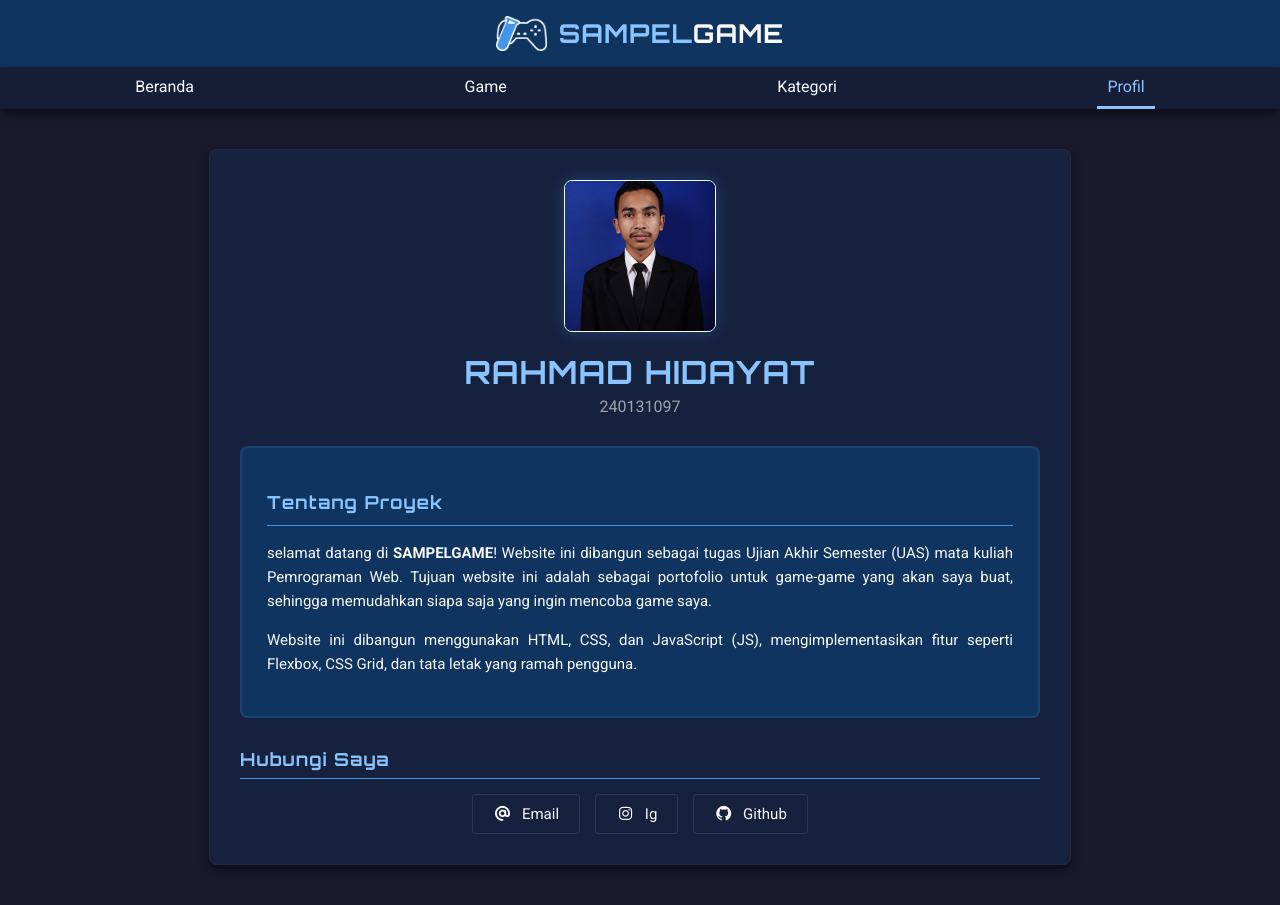
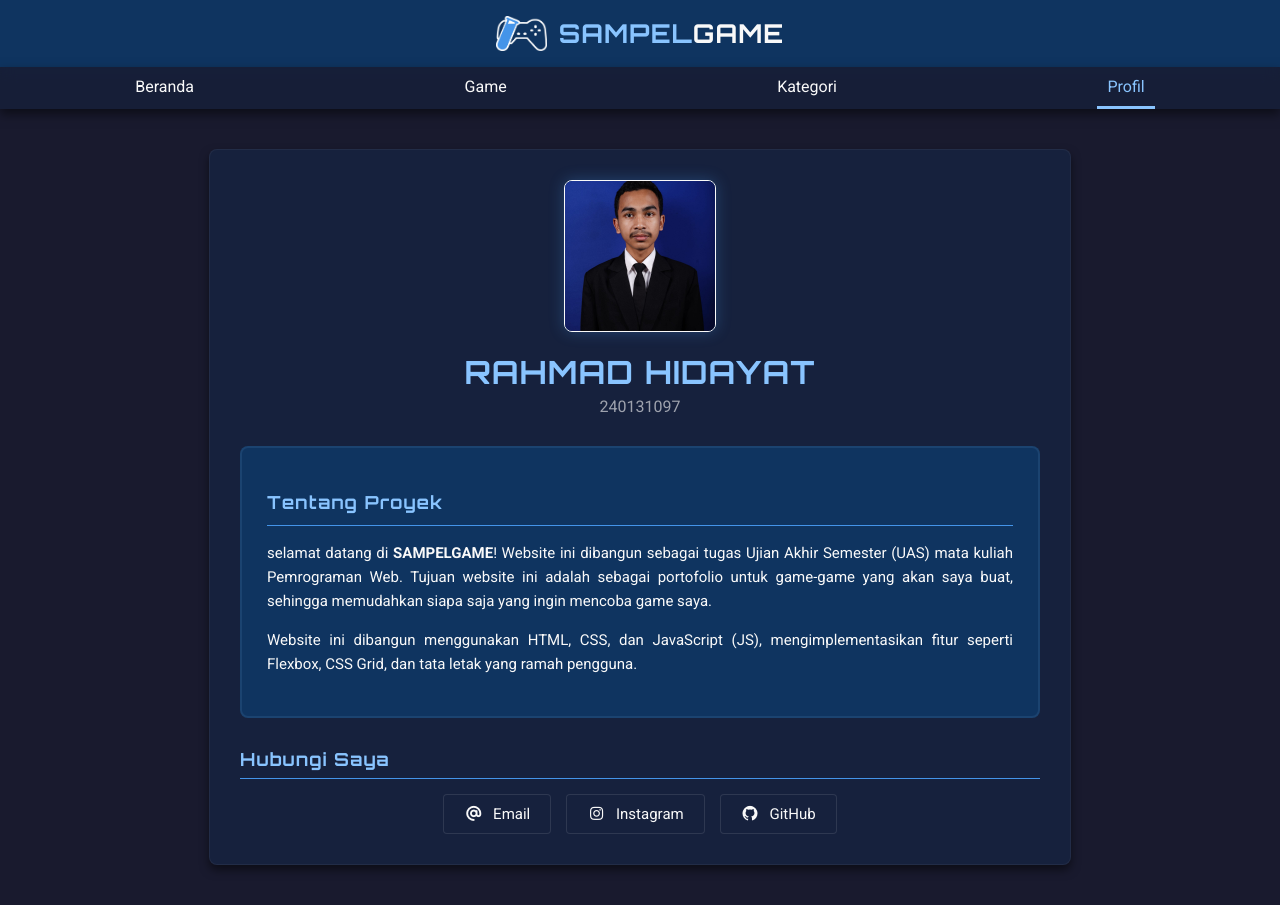
Before and after one commit to rayhancoy64/web_game_pertama, a plain HTML site: page profil.html in a window 1280 px wide. Drawn offline with Linux system fonts and the light colour scheme.

Commit message:
menambah link email, ig, dan git hub

```diff
--- a/profil.html
+++ b/profil.html
@@ -175,9 +175,9 @@
 
         <h3 class="about-title">Hubungi Saya</h3>
         <div class="contact-container">
-            <a href="#" class="btn-contact"><i class="fa-solid fa-at"></i>Email</a>
-            <a href="#" class="btn-contact"><i class="fa-brands fa-instagram"></i>ig</a>
-            <a href="#" class="btn-contact"><i class="fa-brands fa-github"></i>github</a>
+            <a href="mailto:rayhancoy64@gmail.com" target="_blank" class="btn-contact"><i class="fa-solid fa-at"></i>Email</a>
+            <a href="[https://www.instagram.com/rahmadh_sky](https://www.instagram.com/rahmadh_sky)" target="_blank" class="btn-contact"><i class="fa-brands fa-instagram"></i>Instagram</a>
+            <a href="[https://www.github.com/rayhancoy64](https://www.github.com/rayhancoy64)" target="_blank" class="btn-contact"><i class="fa-brands fa-github"></i>GitHub</a>
         </div>
     </section>
 </body>
```
